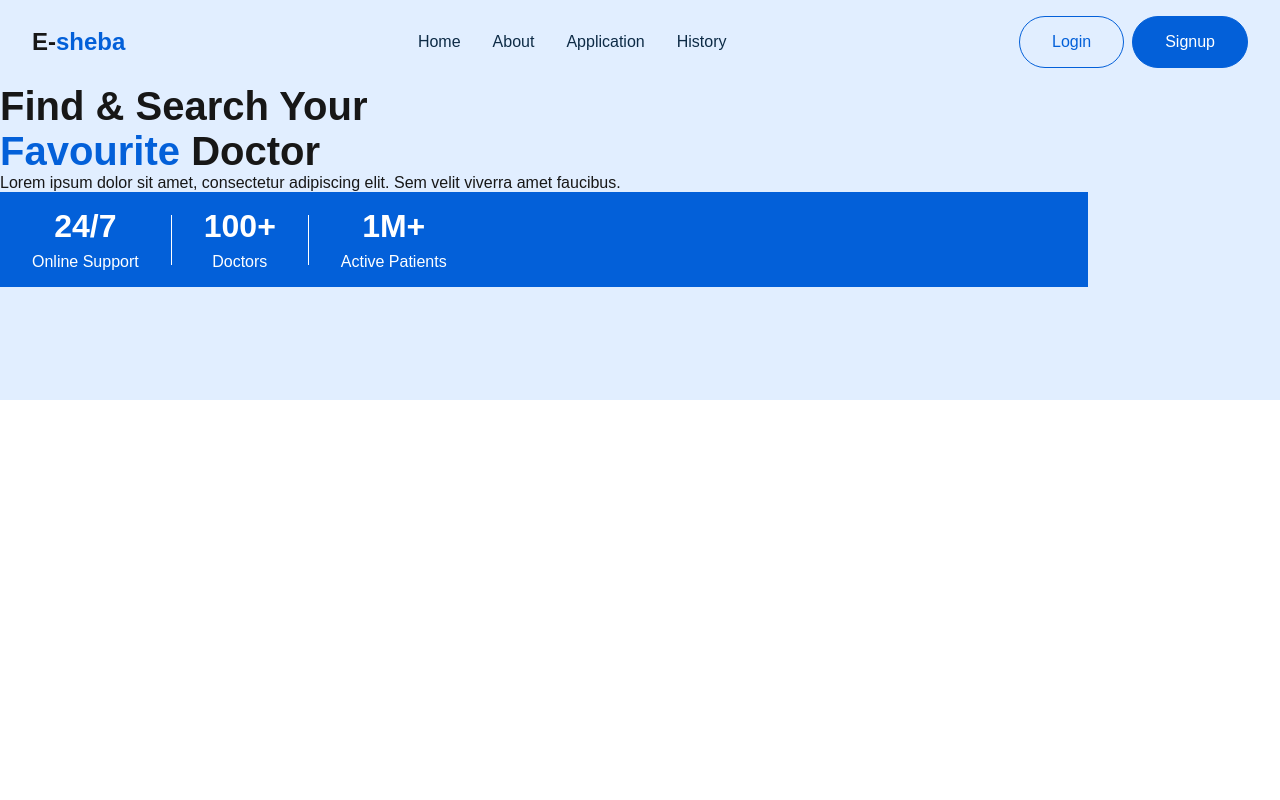
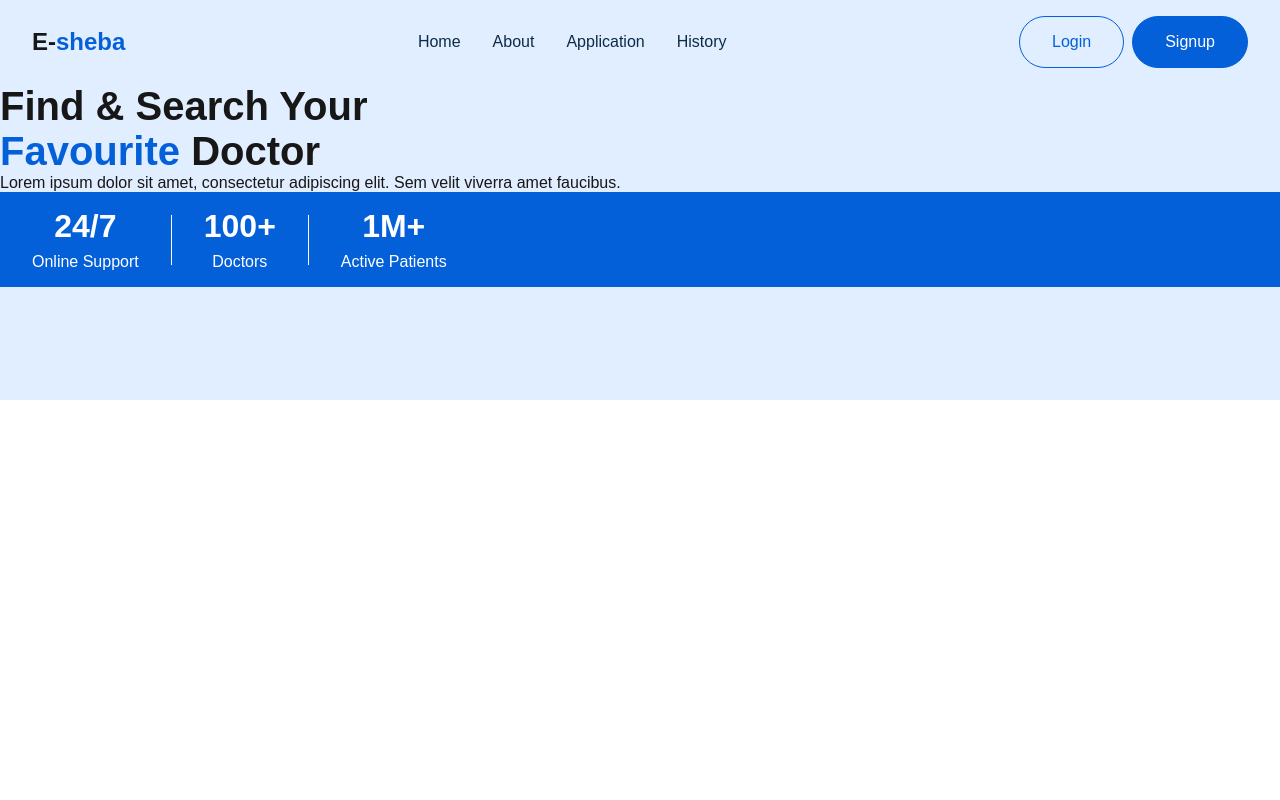
Before and after one commit to Hadi20Diab/DigitalHubFirstProject, a Next.js app in the folder my-app/: page / in a window 1280 px wide. Shown: the top 800 px of the page. Built offline with nearby package versions, Linux system fonts and the light colour scheme.

Commit message:
style: adjust HeroSection width and padding for improved layout

```diff
--- a/my-app/app/components/HeroSection/HeroSection.scss
+++ b/my-app/app/components/HeroSection/HeroSection.scss
@@ -1,7 +1,7 @@
 .hero-section {
-    width: 85%;
 
     .hero-content{
+        padding: var(--padding), 0;
         .hero-text{
             h1{
                 font-size: 2.5rem;
--- a/my-app/app/globals.css
+++ b/my-app/app/globals.css
@@ -5,7 +5,7 @@
   --secoundary-color: #E1EEFF;
   --text-color: #FFFFFF;
 
-  --width-container: 85%;
+  --padding: 4rem;
 }
 
 @media (prefers-color-scheme: dark) {
```
